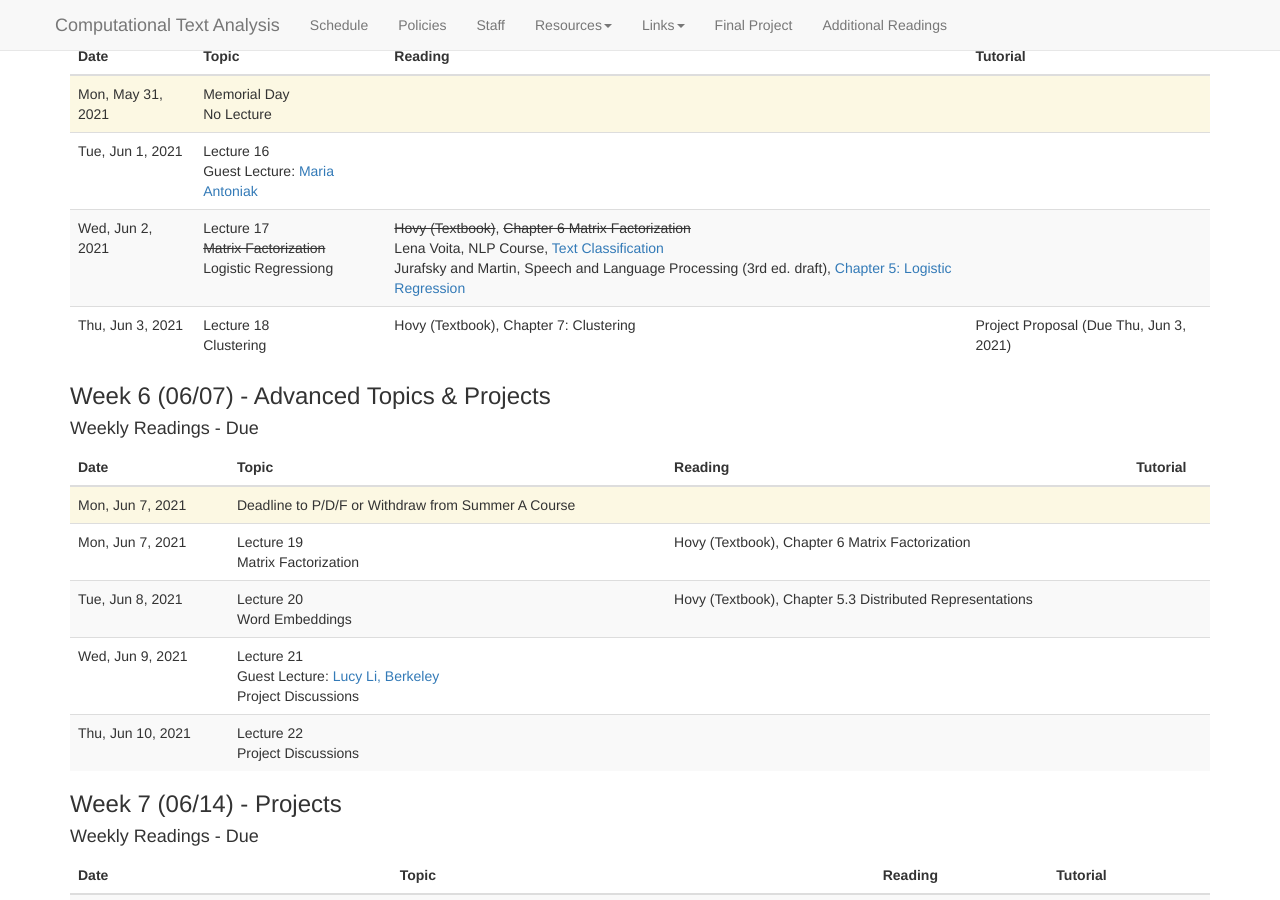
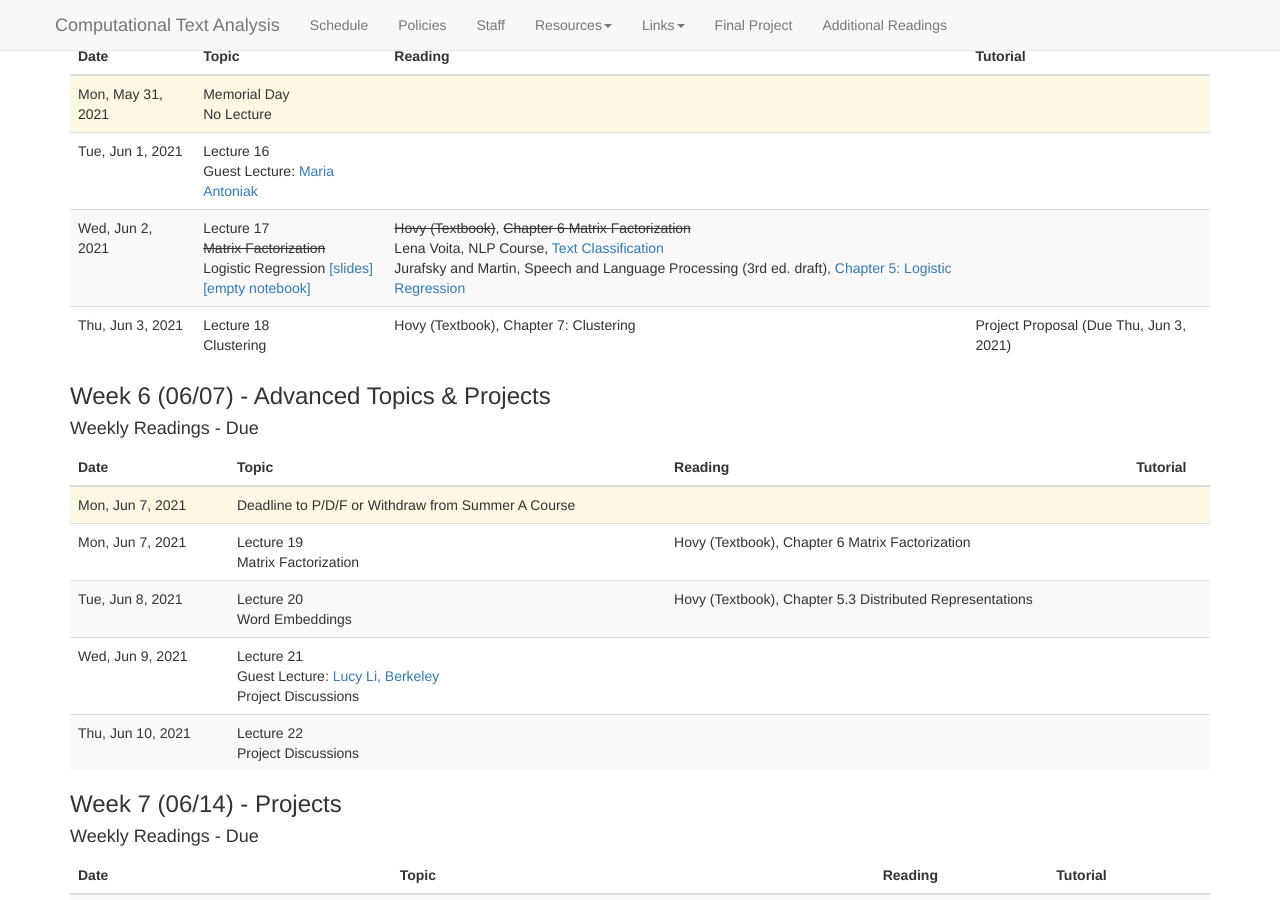
Before and after one commit to BC-COMS-2710/BC-COMS-2710.github.io, a Jekyll site: the page built from schedule.md, in a window 1280 px wide and 900 px high, scrolled down 2955 px. Built offline with Jekyll 4.4.1, drawn with Linux system fonts in a browser that asks for light colours; nearby versions of some CDN libraries.

Commit message:
schedule: lecture 17

```diff
--- a/_data/schedule.yaml
+++ b/_data/schedule.yaml
@@ -380,7 +380,9 @@
           url: https://www.pnas.org/content/115/16/E3635
     -
       date: 2021-06-02
-      title: Lecture 17 <br> <strike>Matrix Factorization</strike> <br> Logistic Regressiong
+      title: Lecture 17 <br> <strike>Matrix Factorization</strike> <br> Logistic Regression
+      slides: slides/17-logistic_regression.pdf
+      notebook: https://coms2710.columbiajupyter2.org/hub/user-redirect/git-pull?repo=https%3A%2F%2Fgithub.com%2FBC-COMS-2710%2Fsummer21-material&urlpath=lab%2Ftree%2Fsummer21-material%2Fdemo%2FDemo17.ipynb&branch=master
       readings:
         -
           title: <strike>Chapter 6 Matrix Factorization</strike>
```
Also changed, not shown: 1 other file.
